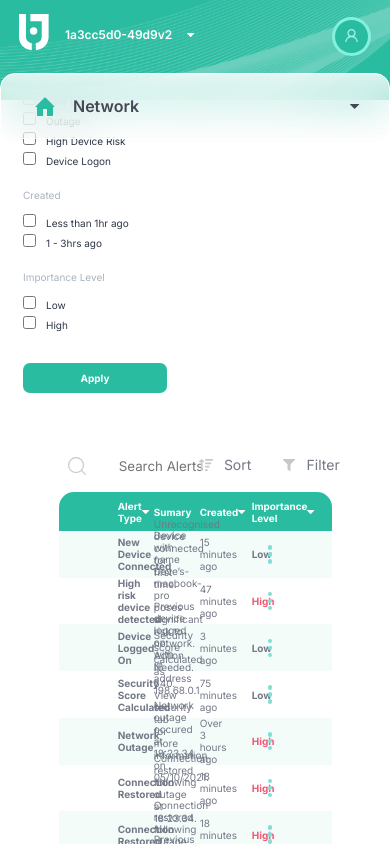
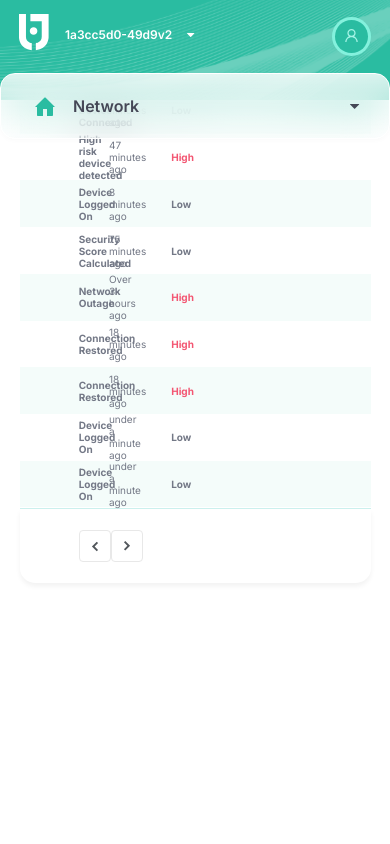
Before and after one commit to iKarans/jersey-client-project, a React (Create React App) app: page /network in a window 390 px wide. Shown: the top 844 px of the page. Built offline with nearby package versions, Linux system fonts and the light colour scheme.

Commit message:
mobile view styling

```diff
--- a/src/App.jsx
+++ b/src/App.jsx
@@ -4,7 +4,6 @@ import "./App.css";
 import { BrowserRouter as Router } from "react-router-dom";
 import Routes from "./containers/Routes/Routes";
 import Network from "./components/Network/Network";
-import Header from "./containers/Header/Header";
 
 const App = () => {
   return (
@@ -13,7 +12,6 @@ const App = () => {
       <Router>
         <Routes />
       </Router>
-      <Header />
     </div>
   );
 };
--- a/src/components/Network/Network.scss
+++ b/src/components/Network/Network.scss
@@ -10,7 +10,17 @@
   margin: auto;
   margin-top: 3rem;
 
+  @include mobile {
+    width: 90%;
+  }
+
   &__search {
+
+    @include mobile {
+      display: none;
+    }
+
+
     width: 100%;
     display: flex;
     height: 1.25rem;
@@ -56,6 +66,7 @@
 
   &-alerts {
 
+
     &__header {
       width: 100%;
       height: 39px;
@@ -63,6 +74,11 @@
       background-color: $primary-color;
       border-radius: 15px 15px 0 0;
       padding: 0 3.7rem;
+
+      @include mobile {
+        display: flex;
+        justify-content: space-between;
+      }
 
       &-alert,
       &-summary,
@@ -73,11 +89,13 @@
         justify-content: space-between;
         align-items: center;
 
+
         h5 {
           font-size: 0.62rem;
           font-weight: 700;
         }
       }
+
 
       &-alert {
         width: 13%;
@@ -87,6 +105,11 @@
         width: 40%;
         text-align: start;
         padding:0 1rem;
+
+        @include mobile {
+          display: none;
+        }
+
       }
 
       &-created {
@@ -102,6 +125,7 @@
     &__alerts {
       height: 50vh;
       border-bottom:1px solid #CBF0ED;
+
     }
 
     &__pages {
--- a/src/components/Network/NetworkFilter/NetworkFilter.jsx
+++ b/src/components/Network/NetworkFilter/NetworkFilter.jsx
@@ -1,4 +1,4 @@
-import React, { useState } from 'react';
+import React from 'react';
 import "./NetworkFilter.scss";
 
 const NetworkFilter = () => {
@@ -13,31 +13,31 @@ const NetworkFilter = () => {
             <p className="network-filters__filter-text">Alert Type</p>
             <form action="" className="network-filters__filter--alert-form" />
               <input type="checkbox" name="New Device" value="New Device" />
-              <label for="vehicle1" className="network-filters__checkbox-text">New Device</label><br/>
+              <label htmlFor="vehicle1" className="network-filters__checkbox-text">New Device</label><br/>
               <input type="checkbox" />
-              <label for="vehicle2" className="network-filters__checkbox-text">Outage</label><br/>
+              <label htmlFor="vehicle2" className="network-filters__checkbox-text">Outage</label><br/>
               <input type="checkbox" />
-              <label for="vehicle3" className="network-filters__checkbox-text">High Device Risk</label><br/>
+              <label htmlFor="vehicle3" className="network-filters__checkbox-text">High Device Risk</label><br/>
               <input type="checkbox" />
-              <label for="vehicle3" className="network-filters__checkbox-text">Device Logon</label>
+              <label htmlFor="vehicle3" className="network-filters__checkbox-text">Device Logon</label>
             <form/>
           </div>
           <div className="network-filters__filter--created">
             <p className="network-filters__filter-text">Created</p>
             <form action="" className="network-filters__created--filters" />
               <input type="checkbox" />
-              <label for="vehicle1" className="network-filters__checkbox-text">Less than 1hr ago</label><br/>
+              <label htmlFor="vehicle1" className="network-filters__checkbox-text">Less than 1hr ago</label><br/>
               <input type="checkbox"  />
-              <label for="vehicle2" className="network-filters__checkbox-text">1 - 3hrs ago</label>
+              <label htmlFor="vehicle2" className="network-filters__checkbox-text">1 - 3hrs ago</label>
             <form/>
           </div>
           <div className="network-filters__filter--importance">
             <p className="network-filters__filter-text">Importance Level</p>
             <form action="" className="network-filters__importance--filters" />
               <input type="checkbox" />
-              <label for="vehicle1" className="network-filters__checkbox-text">Low</label><br/>
+              <label htmlFor="vehicle1" className="network-filters__checkbox-text">Low</label><br/>
               <input type="checkbox"  />
-              <label for="vehicle2" className="network-filters__checkbox-text">High</label>
+              <label htmlFor="vehicle2" className="network-filters__checkbox-text">High</label>
             <form/>
           </div>
           <div className="network-filters__apply">
--- a/src/components/Network/NetworkFilter/NetworkFilter.scss
+++ b/src/components/Network/NetworkFilter/NetworkFilter.scss
@@ -1,4 +1,6 @@
-
+@use "../../../assets/styles/variables" as *;
+@use "../../../assets/styles/mixins" as *;
+@use "../../../assets/styles/typography" as *;
 
 
 .network-filters {
@@ -7,7 +9,10 @@
   width: 190px;
   display: flex;
   justify-content: center;
-  // align-items: center;
+
+  @include mobile {
+    display: none;
+  }
 
 
   &__header-text {
@@ -31,7 +36,7 @@
 
   &__apply {
     margin-top: 30px;
-    background-color: #2ABCA1;
+    background-color: $primary-color;
     width: 144px;
     height: 30px;
     border-radius: 7px;
@@ -42,7 +47,7 @@
     p {
       font-size: 10px;
       font-weight: 700;
-      color: white;
+      color: $text-tertiary;
     }
   }
 
--- a/src/components/NetworkItem/NetworkItem.scss
+++ b/src/components/NetworkItem/NetworkItem.scss
@@ -5,15 +5,17 @@
 .network-item {
     width: 100%;
     height: 11.1%;
-    padding:0 3.7rem;
+    padding: 0 3.7rem;
     display: flex;
     align-items: center;
+
 
     &__name {
         color: rgba(115, 120, 134, 1);
         font-weight: 700;
         font-size: 0.625rem;
         width: 13%;
+
     }
 
     .summary,
@@ -21,11 +23,16 @@
         color: rgba(115, 120, 134, 1);
         font-weight: 400;
         font-size: 0.625rem;
+
     }
 
     .summary {
         width: 40%;
         padding:0 1rem;
+
+        @include mobile {
+            display: none;
+          }
     }
 
     .created {
@@ -47,11 +54,16 @@
         cursor: pointer;
         margin-left: auto;
 
+
         &-dot {
             width: 0.28rem;
             height: 0.28rem;
             border-radius: 50%;
             background-color: #82DDD5;
+
+            @include mobile {
+                display: none;
+              }
 
         }
     }
@@ -59,6 +71,12 @@
 
 .light {
     background-color: $text-tertiary;
+
+    @include mobile {
+        display: flex;
+        justify-content: center;
+      }
+
 }
 
 .dark {
```
